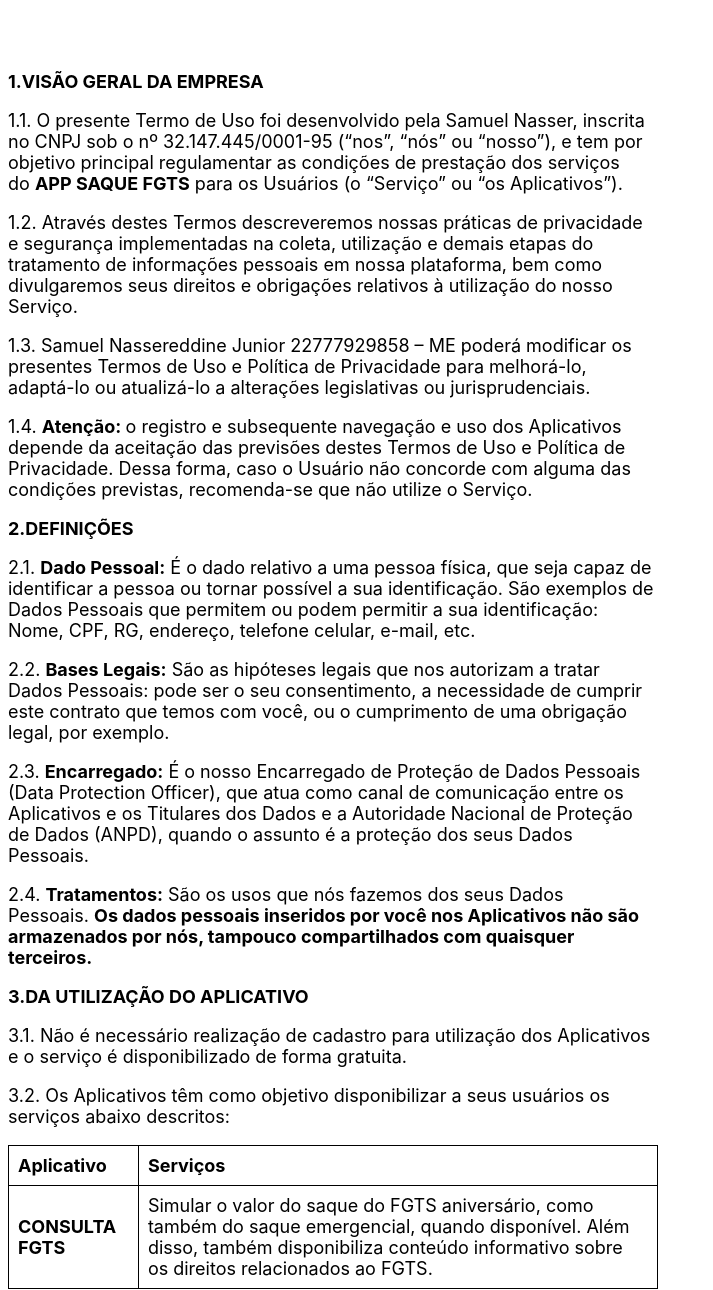
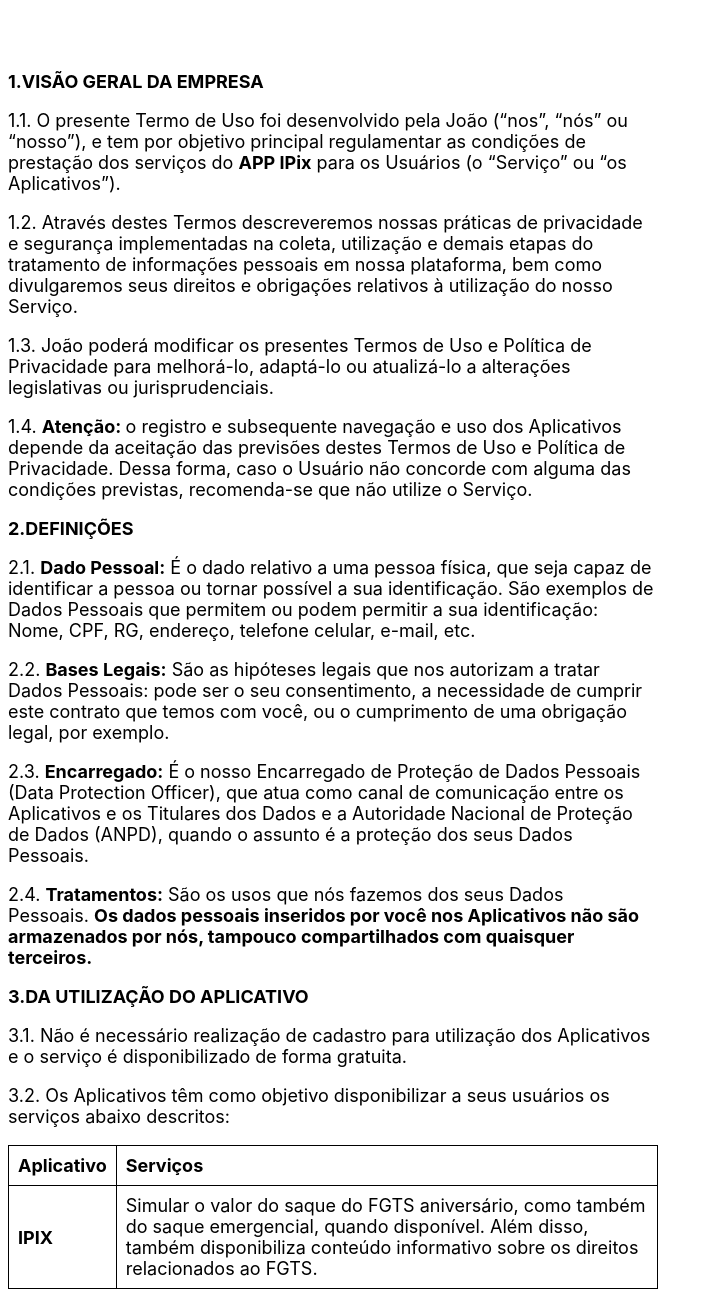
Before and after one commit to Signalappsz/Signalappsz.github.io, a plain HTML site: page index.html in a window 1280 px wide. Shown: the part 71-1361 px from the top of the page, without its empty margins (0-713 px from the left). Drawn offline with Linux system fonts and the light colour scheme.

Commit message:
Update index.html

```diff
--- a/index.html
+++ b/index.html
@@ -31,9 +31,8 @@
 
             </p>
 
-            <p style="max-width:650px;">1.1. O presente Termo de Uso foi desenvolvido pela Samuel Nasser, inscrita no
-                CNPJ sob o nº 32.147.445/0001-95 (“nos”, “nós” ou “nosso”), e tem por objetivo principal regulamentar as
-                condições de prestação dos serviços do&nbsp;<strong>APP SAQUE FGTS</strong>&nbsp;para os Usuários (o
+            <p style="max-width:650px;">1.1. O presente Termo de Uso foi desenvolvido pela João (“nos”, “nós” ou “nosso”), e tem por objetivo principal regulamentar as
+                condições de prestação dos serviços do&nbsp;<strong>APP IPix</strong>&nbsp;para os Usuários (o
                 “Serviço” ou “os Aplicativos”).</p>
 
             <p style="max-width:650px;">1.2. Através destes Termos descreveremos nossas práticas de privacidade e
@@ -41,7 +40,7 @@
                 nossa plataforma, bem como divulgaremos seus direitos e obrigações relativos à utilização do nosso
                 Serviço.</p>
 
-            <p style="max-width:650px;">1.3. Samuel Nassereddine Junior 22777929858 – ME poderá modificar os presentes
+            <p style="max-width:650px;">1.3. João poderá modificar os presentes
                 Termos de Uso e Política de Privacidade para melhorá-lo, adaptá-lo ou atualizá-lo a alterações
                 legislativas ou jurisprudenciais.</p>
 
@@ -112,7 +111,7 @@
 
                         <td style="padding:0.5em;border:1px solid;word-break:normal">
 
-                            <strong>CONSULTA FGTS</strong>
+                            <strong>IPIX</strong>
 
                         </td>
 
@@ -291,7 +290,7 @@
 
                         </td>
 
-                        <td style="padding:0.5em;border:1px solid;word-break:normal">Samuel Nasser utiliza serviços de
+                        <td style="padding:0.5em;border:1px solid;word-break:normal">João utiliza serviços de
                             remarketing para anunciar em sites de terceiros para você depois que você visitou nosso
                             Serviço. Nós e nossos fornecedores terceirizados usamos cookies para informar, otimizar e
                             veicular anúncios com base em suas visitas anteriores ao nosso Serviço.<strong>Google
@@ -410,7 +409,7 @@
                 revogação do mesmo.</p>
 
             <p style="max-width:650px;">10.1.1 Você também poderá entrar em contato com nosso encarregado de dados
-                através do canal abaixo:<br>Samuel Junior<br>EMAIL: <a href="mailto:signalsoft2567@gmail.com"
+                através do canal abaixo:<br>João<br>EMAIL: <a href="mailto:signalsoft2567@gmail.com"
                     target="_blank">signalsoft2567@gmail.com</a>
 
                 <br>Endereço: Rua Professora Adélia Alves Martins, 12 – Casa 2 – São Bernardo do Campo, São Paulo – SP,
```
